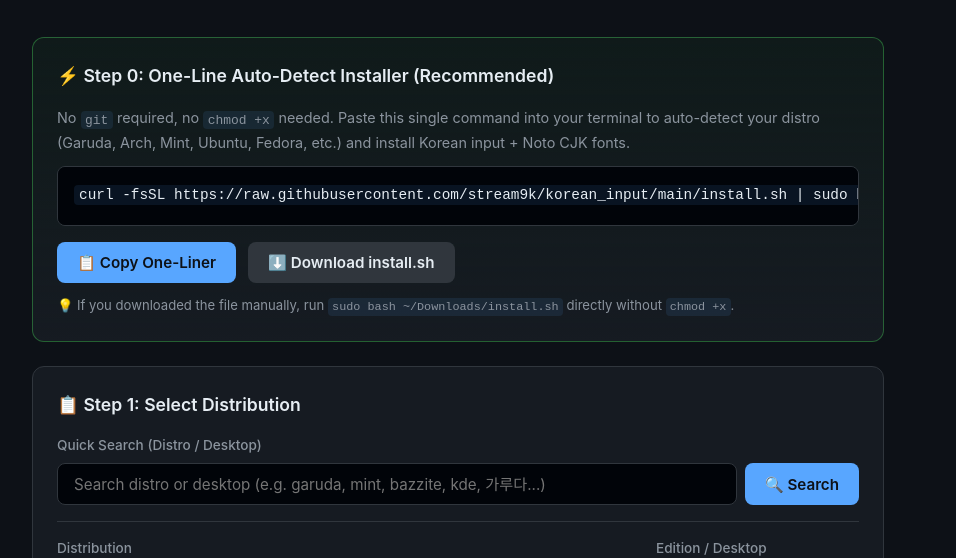
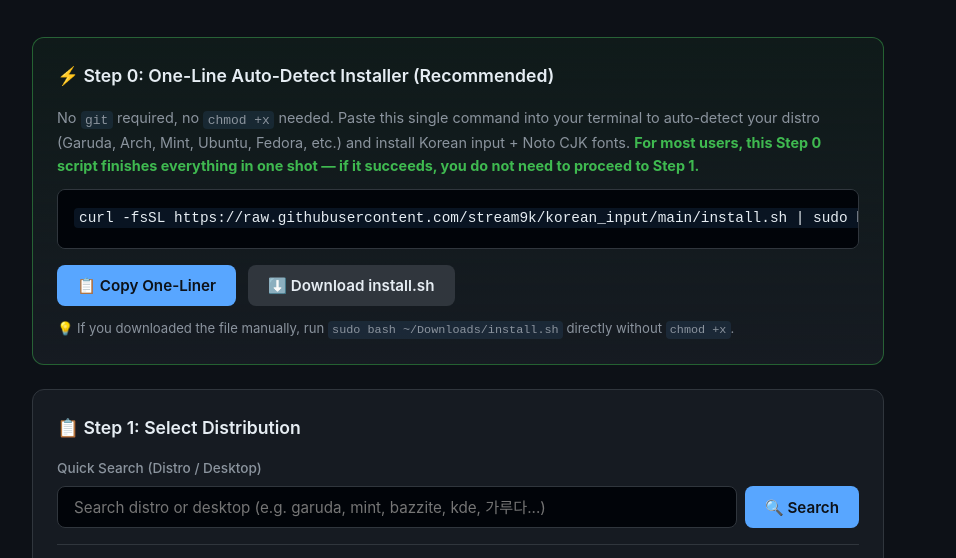
Before and after one commit to stream9k/korean_input, a plain HTML site: page hangul-installer-generator.html in a window 1280 px wide. Shown: the part 183-741 px from the top of the page, without its empty margins (182-1138 px from the left). Drawn offline with nearby package versions, Linux system fonts and the light colour scheme.

Commit message:
Highlight in Step 0 that the universal script completes setup in one shot without needing Step 1

```diff
--- a/hangul-installer-generator.html
+++ b/hangul-installer-generator.html
@@ -128,7 +128,7 @@ button:disabled { opacity: 0.5; cursor: not-allowed; transform: none; }
   <div class="card" style="border-color: rgba(63,185,80,0.45); background: linear-gradient(180deg, rgba(63,185,80,0.06), var(--card));">
     <h2 id="step0Title">⚡ 0단계: 배포판 선택 없이 한 줄 자동 설치 (권장)</h2>
     <p id="step0Desc" style="color:var(--muted); font-size:0.9rem; margin-bottom:0.75rem;">
-      <code>git</code> 설치도, 실행 권한(<code>chmod +x</code>) 변경도 필요 없습니다. 터미널에 아래 명령어 한 줄만 붙여넣으면 사용 중인 배포판(Garuda, Arch, Mint, Ubuntu, Fedora 등)을 자동 감지해 설치합니다.
+      <code>git</code> 설치도, 실행 권한(<code>chmod +x</code>) 변경도 필요 없습니다. 터미널에 아래 명령어 한 줄만 붙여넣으면 사용 중인 배포판(Garuda, Arch, Mint, Ubuntu, Fedora 등)을 자동 감지해 설치합니다. <strong style="color:var(--success);">대부분 0단계 스크립트로 한방에 설치가 끝나며, 설치가 완료되면 1단계로 가실 필요가 없습니다.</strong>
     </p>
     <pre><code id="autoOneliner">curl -fsSL https://raw.githubusercontent.com/stream9k/korean_input/main/install.sh | sudo bash</code></pre>
     <div class="btn-row">
@@ -3475,7 +3475,7 @@ const I18N = {
     altLinkText: "English Page",
     altLinkHref: "index-en.html",
     step0Title: "⚡ 0단계: 배포판 선택 없이 한 줄 자동 설치 (권장)",
-    step0Desc: "<code>git</code> 설치도, 실행 권한(<code>chmod +x</code>) 변경도 필요 없습니다. 터미널에 아래 명령어 한 줄만 붙여넣으면 사용 중인 배포판(Garuda, Arch, Mint, Ubuntu, Fedora 등)을 자동 감지해 설치합니다.",
+    step0Desc: "<code>git</code> 설치도, 실행 권한(<code>chmod +x</code>) 변경도 필요 없습니다. 터미널에 아래 명령어 한 줄만 붙여넣으면 사용 중인 배포판(Garuda, Arch, Mint, Ubuntu, Fedora 등)을 자동 감지해 설치합니다. <strong style=\"color:var(--success);\">대부분 0단계 스크립트로 한방에 설치가 끝나며, 설치가 완료되면 1단계로 가실 필요가 없습니다.</strong>",
     btnCopyAutoOneliner: "📋 원라인 복사",
     btnDownloadAuto: "⬇️ 만능 install.sh 다운로드",
     step0Hint: "💡 파일로 직접 받으신 경우 권한 변경(<code>chmod +x</code>) 없이 <code>sudo bash ~/Downloads/install.sh</code> 로 바로 실행할 수 있습니다.",
@@ -3532,7 +3532,7 @@ const I18N = {
     altLinkText: "한국어 페이지",
     altLinkHref: "index.html",
     step0Title: "⚡ Step 0: One-Line Auto-Detect Installer (Recommended)",
-    step0Desc: "No <code>git</code> required, no <code>chmod +x</code> needed. Paste this single command into your terminal to auto-detect your distro (Garuda, Arch, Mint, Ubuntu, Fedora, etc.) and install Korean input + Noto CJK fonts.",
+    step0Desc: "No <code>git</code> required, no <code>chmod +x</code> needed. Paste this single command into your terminal to auto-detect your distro (Garuda, Arch, Mint, Ubuntu, Fedora, etc.) and install Korean input + Noto CJK fonts. <strong style=\"color:var(--success);\">For most users, this Step 0 script finishes everything in one shot — if it succeeds, you do not need to proceed to Step 1.</strong>",
     btnCopyAutoOneliner: "📋 Copy One-Liner",
     btnDownloadAuto: "⬇️ Download install.sh",
     step0Hint: "💡 If you downloaded the file manually, run <code>sudo bash ~/Downloads/install.sh</code> directly without <code>chmod +x</code>.",
```
Also changed, not shown: index-en.html (+3 -3 lines), index.html (+3 -3 lines), 2 other files.
